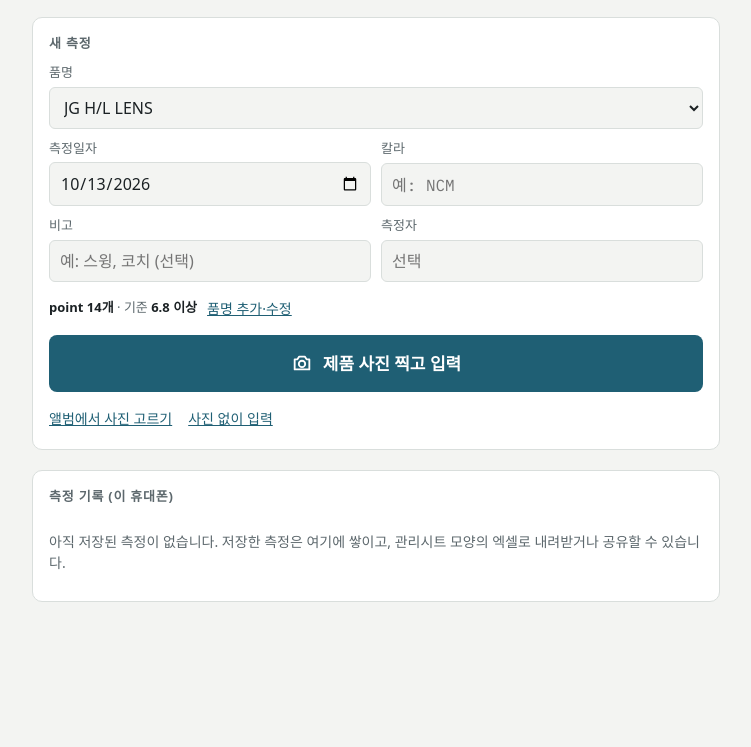
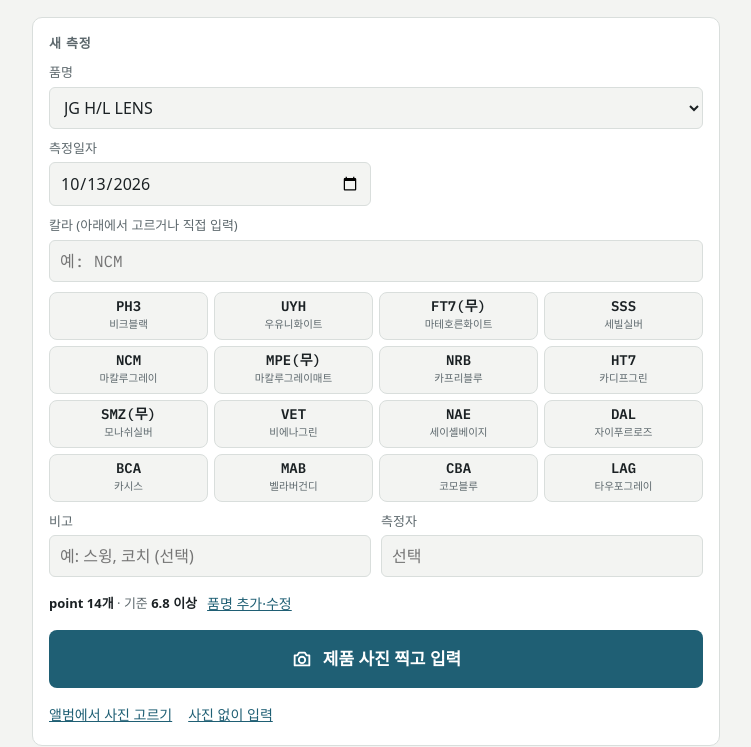
Before and after one commit to chelsd33-bit/paq-log, a plain HTML site: page index.html in a window 1280 px wide. Shown: the part 80-827 px from the top of the page, without its empty margins (264-1015 px from the left). Before the commit the page ends 800 px from the top, so only its background shows below. Drawn offline with Linux system fonts and the light colour scheme; a web font is replaced by a local one.

Commit message:
Update index.html

```diff
--- a/index.html
+++ b/index.html
@@ -37,6 +37,13 @@ h2{font-size:13px;font-weight:600;letter-spacing:.06em;color:var(--muted);margin
 label.f,.f{display:grid;gap:4px;font-size:13px;color:var(--muted);min-width:0}
 input[type=text],input[type=date],input[type=number],select{font:inherit;font-size:16px;color:var(--ink);background:var(--bg);border:1px solid var(--line);border-radius:6px;padding:8px 10px;width:100%;min-width:0;min-height:42px}
 #color{text-transform:uppercase;font-family:var(--mono)}
+.chips{display:grid;grid-template-columns:repeat(4,1fr);gap:6px;margin-top:6px}
+@media (max-width:360px){.chips{grid-template-columns:repeat(3,1fr)}}
+.cc{font:inherit;border:1.5px solid var(--line);background:var(--bg);color:var(--ink);border-radius:8px;padding:5px 2px;display:grid;gap:0;justify-items:center;cursor:pointer;min-height:48px;touch-action:manipulation}
+.cc b{font-family:var(--mono);font-size:14px;font-weight:600;line-height:1.25}
+.cc small{font-size:10.5px;color:var(--muted);line-height:1.2;text-align:center;overflow-wrap:anywhere}
+.cc.on{background:var(--accent);border-color:var(--accent);color:var(--accent-ink)}
+.cc.on small{color:var(--accent-ink);opacity:.85}
 input:focus-visible,button:focus-visible,select:focus-visible{outline:2px solid var(--accent);outline-offset:2px}
 .seg{display:flex;gap:6px}
 .seg label{flex:1;position:relative}
@@ -156,7 +163,11 @@ input:focus-visible,button:focus-visible,select:focus-visible{outline:2px solid
     <div class="fields">
       <label class="f wide">품명<select id="product"></select></label>
       <label class="f">측정일자<input type="date" id="date"></label>
-      <label class="f">칼라<input type="text" id="color" list="colorList" placeholder="예: NCM" autocomplete="off" autocapitalize="characters" maxlength="20"></label>
+      <div class="f wide">
+        <label class="f" for="color">칼라 (아래에서 고르거나 직접 입력)</label>
+        <input type="text" id="color" list="colorList" placeholder="예: NCM" autocomplete="off" autocapitalize="characters" maxlength="20">
+        <div class="chips" id="colorChips" role="group" aria-label="칼라 고르기"></div>
+      </div>
       <div class="f wide" id="sideBox" role="radiogroup" aria-label="위치">위치
         <div class="seg">
           <label><input type="radio" name="side" value="LH"><span>LH</span></label>
@@ -270,7 +281,12 @@ const PRODUCTS = [
   { name: "JG RC IS",      points: 11, side: false, lsl: 6.8 },
   { name: "JG RC OS 코치", points: 9,  side: true,  lsl: 6.8 },
 ];
-const COLOR_HINTS = ["NCM","DAL","VET","LAG","BCA","BC4","CDA","DH3","PH3","UYH","NAG","NAE","WAC","MAB","NRB"];
+const COLORS = [
+  ["PH3","비크블랙"], ["UYH","우유니화이트"], ["FT7(무)","마테호른화이트"], ["SSS","세빌실버"],
+  ["NCM","마칼루그레이"], ["MPE(무)","마칼루그레이매트"], ["NRB","카프리블루"], ["HT7","카디프그린"],
+  ["SMZ(무)","모나쉬실버"], ["VET","비에나그린"], ["NAE","세이셸베이지"], ["DAL","자이푸르로즈"],
+  ["BCA","카시스"], ["MAB","벨라버건디"], ["CBA","코모블루"], ["LAG","타우포그레이"],
+];
 
 const STORE = "paq_records_v1", PSTORE = "paq_products_v1", FSTORE = "paq_form_v1", DSTORE = "paq_draft_v1";
 const MAX_POINTS = 30;
@@ -312,10 +328,22 @@ function onProductChange(){
 }
 
 function renderColorHints(){
-  const seen = new Set(COLOR_HINTS);
-  records.forEach(r => r.color && seen.add(r.color));
+  const box = $("colorChips"); box.textContent = "";
+  COLORS.forEach(([code, name]) => {
+    const b = el("button", "cc"); b.type = "button"; b.dataset.code = code;
+    b.append(el("b", "", code), el("small", "", name));
+    b.addEventListener("click", () => { $("color").value = code; markColor(); saveForm(); });
+    box.append(b);
+  });
+  // 목록에 없는 칼라를 직접 쳐서 저장했던 적이 있으면 자동완성에만 보여 줌
+  const known = new Set(COLORS.map(c => c[0]));
   const dl = $("colorList"); dl.textContent = "";
-  [...seen].sort().forEach(c => { const o = document.createElement("option"); o.value = c; dl.append(o); });
+  [...new Set(records.map(r => r.color).filter(c => c && !known.has(c)))].sort().forEach(c => { const o = document.createElement("option"); o.value = c; dl.append(o); });
+  markColor();
+}
+function markColor(){
+  const v = $("color").value.trim().toUpperCase();
+  document.querySelectorAll("#colorChips .cc").forEach(b => { const on = b.dataset.code.toUpperCase() === v; b.classList.toggle("on", on); b.setAttribute("aria-pressed", on); });
 }
 
 /* 품명 관리 (이 휴대폰에만) */
@@ -762,6 +790,7 @@ $("draftResume").addEventListener("click", openEntry);
 $("draftDrop").addEventListener("click", () => { discardDraft(); toast("작성 중이던 값을 버렸습니다"); });
 $("product").addEventListener("change", onProductChange);
 ["color","note","person"].forEach(id => $(id).addEventListener("input", saveForm));
+$("color").addEventListener("input", markColor);
 document.querySelectorAll('input[name=side]').forEach(r => r.addEventListener("change", saveForm));
 $("pmBtn").addEventListener("click", openPm);
 $("pmAdd").addEventListener("click", () => { pmEdit.push({ name: "", points: 10, side: false, lsl: 6.8 }); renderPm(); });
```
